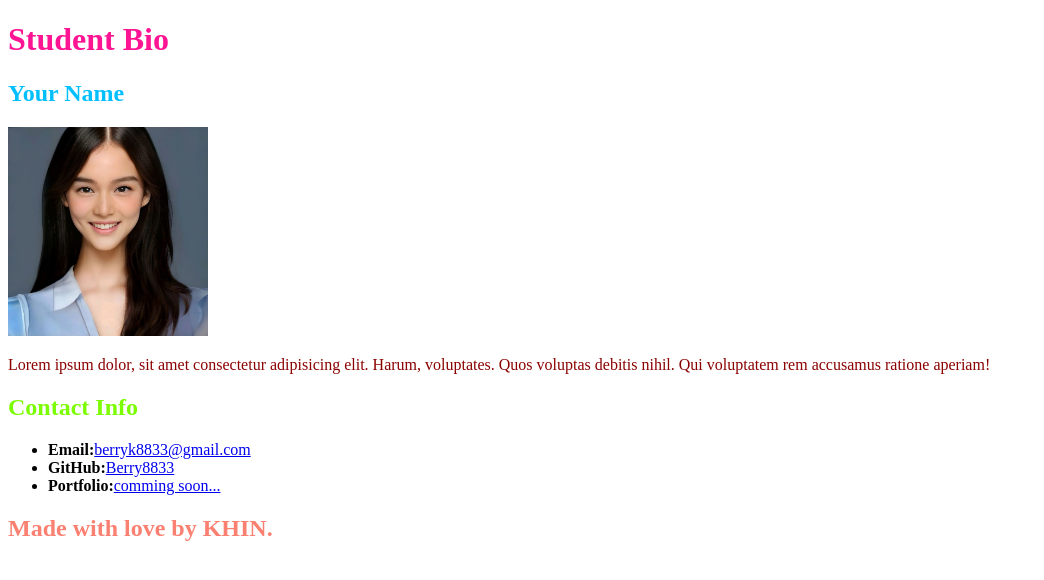
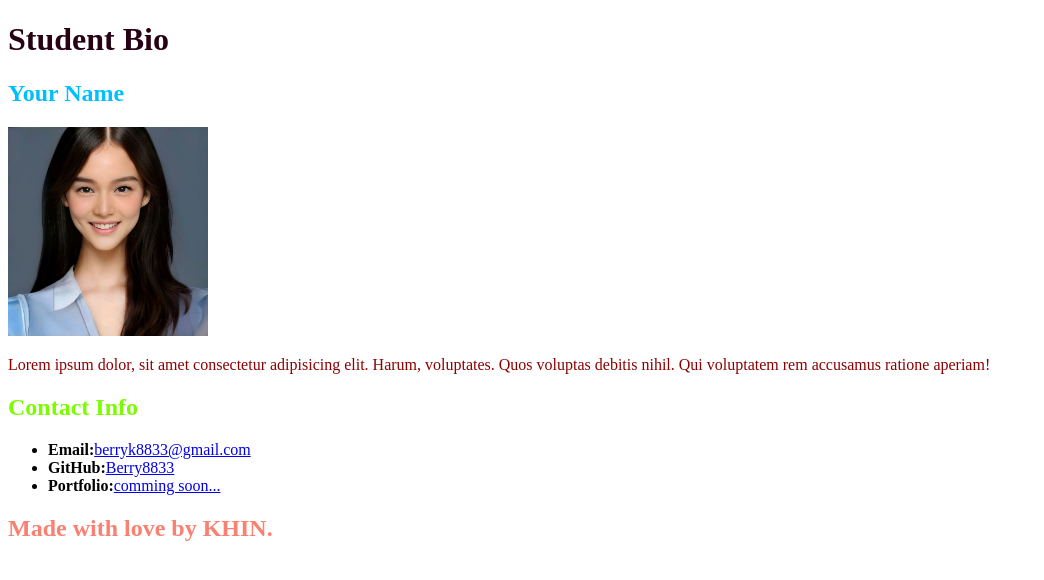
Before and after one commit to Berry8833/Solved1, a plain HTML site: page index.html in a window 1280 px wide. Shown: the whole page, without its empty margins (0-1044 px from the left). Drawn offline with Linux system fonts and the light colour scheme.

Commit message:
commit K

```diff
--- a/index.html
+++ b/index.html
@@ -8,7 +8,7 @@
 
     <body>
         <header>
-            <h1 style="color: deeppink;">Student Bio</h1>
+            <h1 style="color: rgb(39, 2, 21);">Student Bio</h1>
         </header>
 
         <!-- section -->
```
